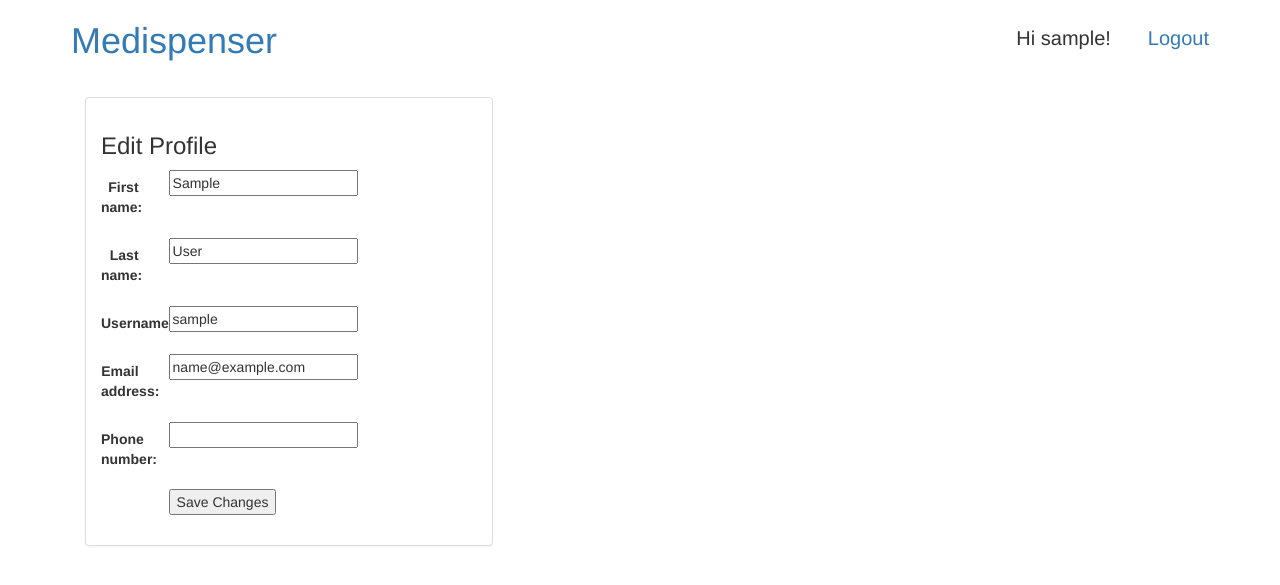
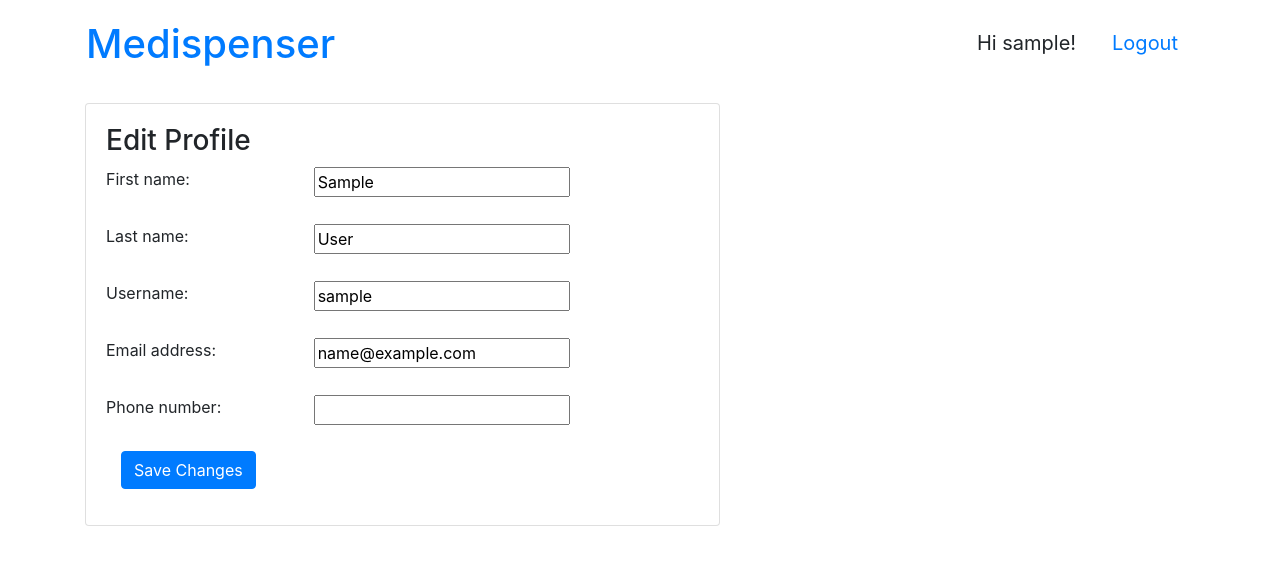
Before and after one commit to cege1808/medispenser, a Django app: page /profile/edit/ in a window 1280 px wide. Shown: the top 585 px of the page. Run offline with Django 3.2, Linux system fonts and the light colour scheme; the visitor is signed in with stand-in values (Sample User, id 1); data comes from the database, SQL or seed files in the repository; some libraries are stand-ins or nearby versions.

Commit message:
update to bootstap4 and fix templates

```diff
--- a/core/templates/profile.html
+++ b/core/templates/profile.html
@@ -1,19 +1,16 @@
 {% extends 'base.html' %}
 
 {% block header_links %}
-    <li><p>Hi {{ user.username }}!</p></li>
-    <li><a href="{% url 'logout' %}">Logout</a></li>
+    <li class="nav-item"><p>Hi {{ user.username }}!</p></li>
+    <li class="nav-item"><a class="nav-link" href="{% url 'logout' %}">Logout</a></li>
 {% endblock %}
 
 {% block body %}
-
-  <div class="container-fluid">
 <div class="row">
-        <div class="col-sm-12 col-md-7">
-            <div class="panel panel-default">
-                <div class="panel-body">
+    <div class="col-md-12 col-lg-7">
+        <div class="card">
+            <div class="card-body">
                 <h3>Edit Profile</h3>
-
                 <form class="form-horizontal" action="" method="post" enctype="multipart/form-data">
                     {% csrf_token %}
 
@@ -28,14 +25,13 @@
                     {% include 'form-element.html' %}
                     <div class="form-group">
                         <div class="col-sm-offset-2 col-sm-10">
-                                <button type="submit class="btn btn-success">Save Changes</button>
+                            <button type="submit" class="btn btn-primary">Save Changes</button>
                         </div>
                     </div>
                 </form>
+            </div>
 
         </div>
     </div>
 </div>
-    </div>
-  </div>
 {% endblock %}
--- a/static/main.css
+++ b/static/main.css
@@ -3,6 +3,6 @@
   font-size: 20px;
 }
 
-.header-height > li > p {
-  padding: 10px 20px 0 0;
+.header-height > li > p{
+  padding: 8px 20px 0 0;
 }
--- a/templates/base.html
+++ b/templates/base.html
@@ -2,47 +2,29 @@
 <!DOCTYPE html>
 <html>
     <head>
-        <meta charset="utf-8">
-        <title>Medispenser</title>
-        <link rel="stylesheet" href="//maxcdn.bootstrapcdn.com/bootstrap/3.2.0/css/bootstrap.min.css">
-        <link rel="stylesheet" href="//maxcdn.bootstrapcdn.com/bootstrap/3.2.0/css/bootstrap-theme.min.css">
-        <link rel="stylesheet" href="{% static 'main.css' %}">
+        {% include 'head.html' %}
     </head>
     <body>
-        <nav class="navbar container">
-            <div class="navbar-header">
+        <nav class="navbar navbar-expand-sm navbar-light container">
+            <div class="navbar-brand">
                 <h1><a href="/">Medispenser</a></h1>
             </div>
-            <div class="navbar-right">
-                <ul class="nav nav-pills header-height">
+            <button class="navbar-toggler" type="button" data-toggle="collapse" data-target="#navbarNav" aria-controls="navbarNav" aria-expanded="false" aria-label="Toggle navigation">
+                <span class="navbar-toggler-icon"></span>
+            </button>
+            <div class="collapse navbar-collapse justify-content-end" id="navbarNav">
+                <ul class="nav header-height">
                     {% block header_links %}{% endblock %}
                 </ul>
             </div>
-            <div class="clearfix"></div>
         </nav>
         <div>
             <h3>{% block title %}{% endblock %}</h3>
         </div>
         <div class="content container">
-        <div class="row">
-            {% if messages %}
-                <ul class="messages">
-                    {% for message in messages %}
-                    <li{% if message.tags %} class="{{ message.tags }}"{% endif %}>
-                        {% if message.level == DEFAULT_MESSAGE_LEVELS.ERROR %}Important: {% endif %}
-                        {{ message }}
-                    </li>
-                    {% endfor %}
-                </ul>
-            {% endif %}
+            {% include 'messages.html' %}
+            {% block body %}
+            {% endblock %}
         </div>
-        <div class="row">
-                <div class="col-md-8">
-                {% block body %}
-                {% endblock %}
-                </div>
-            </div>
-        </div>
-
     </body>
 </html>
--- a/templates/form-element.html
+++ b/templates/form-element.html
@@ -1,9 +1,9 @@
 {% for field in form %}
-	<div class="form-group">
+	<div class="form-group row">
 		<div class="col-sm-offset-2 col-sm-10">
 			<span class="text-danger small">{{ field.errors }}</span>
 		</div>
-		<label class="control-label col-sm-2">{{ field.label_tag }}</label>
-		<div class="col-sm-10">{{ field }}</div>
+		<label class="control-label col-sm-3 col-md-4">{{ field.label_tag }}</label>
+		<div class="col-sm-9 col-md-8">{{ field }}</div>
 	</div>
 {% endfor %}
--- /dev/null
+++ b/templates/head.html
@@ -0,0 +1,12 @@
+{% load static %}
+<meta charset="utf-8">
+<title>Medispenser</title>
+<link rel="shortcut icon" type="image/x-icon" href="{% static 'favicon.ico' %}" />
+
+
+<link rel="stylesheet" href="https://maxcdn.bootstrapcdn.com/bootstrap/4.0.0/css/bootstrap.min.css">
+<link rel="stylesheet" href="{% static 'main.css' %}">
+
+<script src="https://code.jquery.com/jquery-3.2.1.slim.min.js" integrity="sha384-KJ3o2DKtIkvYIK3UENzmM7KCkRr/rE9/Qpg6aAZGJwFDMVNA/GpGFF93hXpG5KkN" crossorigin="anonymous"></script>
+<script src="https://cdnjs.cloudflare.com/ajax/libs/popper.js/1.12.9/umd/popper.min.js" integrity="sha384-ApNbgh9B+Y1QKtv3Rn7W3mgPxhU9K/ScQsAP7hUibX39j7fakFPskvXusvfa0b4Q" crossorigin="anonymous"></script>
+<script src="https://maxcdn.bootstrapcdn.com/bootstrap/4.0.0/js/bootstrap.min.js" integrity="sha384-JZR6Spejh4U02d8jOt6vLEHfe/JQGiRRSQQxSfFWpi1MquVdAyjUar5+76PVCmYl" crossorigin="anonymous"></script>
--- /dev/null
+++ b/templates/messages.html
@@ -0,0 +1,25 @@
+<div class="row">
+    {% if messages %}
+        <ul style="padding-left:0;" class="messages">
+            {% for message in messages %}
+              <li style="list-style: none;"
+
+                {% if message.tags %}
+                    {% if message.tags == "error" %}
+                        class="alert alert-danger"
+                    {% else %}
+                        class="alert alert-{{ message.tags }}"
+                    {% endif %}
+                {% endif %}>
+
+                {% if message.level == DEFAULT_MESSAGE_LEVELS.ERROR %}
+                Important:
+                {% endif %}
+
+                {{ message }}
+
+              </li>
+            {% endfor %}
+        </ul>
+    {% endif %}
+</div>
```
Also changed, not shown: core/templates/index.html (+5 -5 lines), core/templates/login.html (+5 -7 lines), core/templates/registration.html (+4 -6 lines), static/favicon.ico (added). Lines whose indentation alone changed are shown as unchanged.
